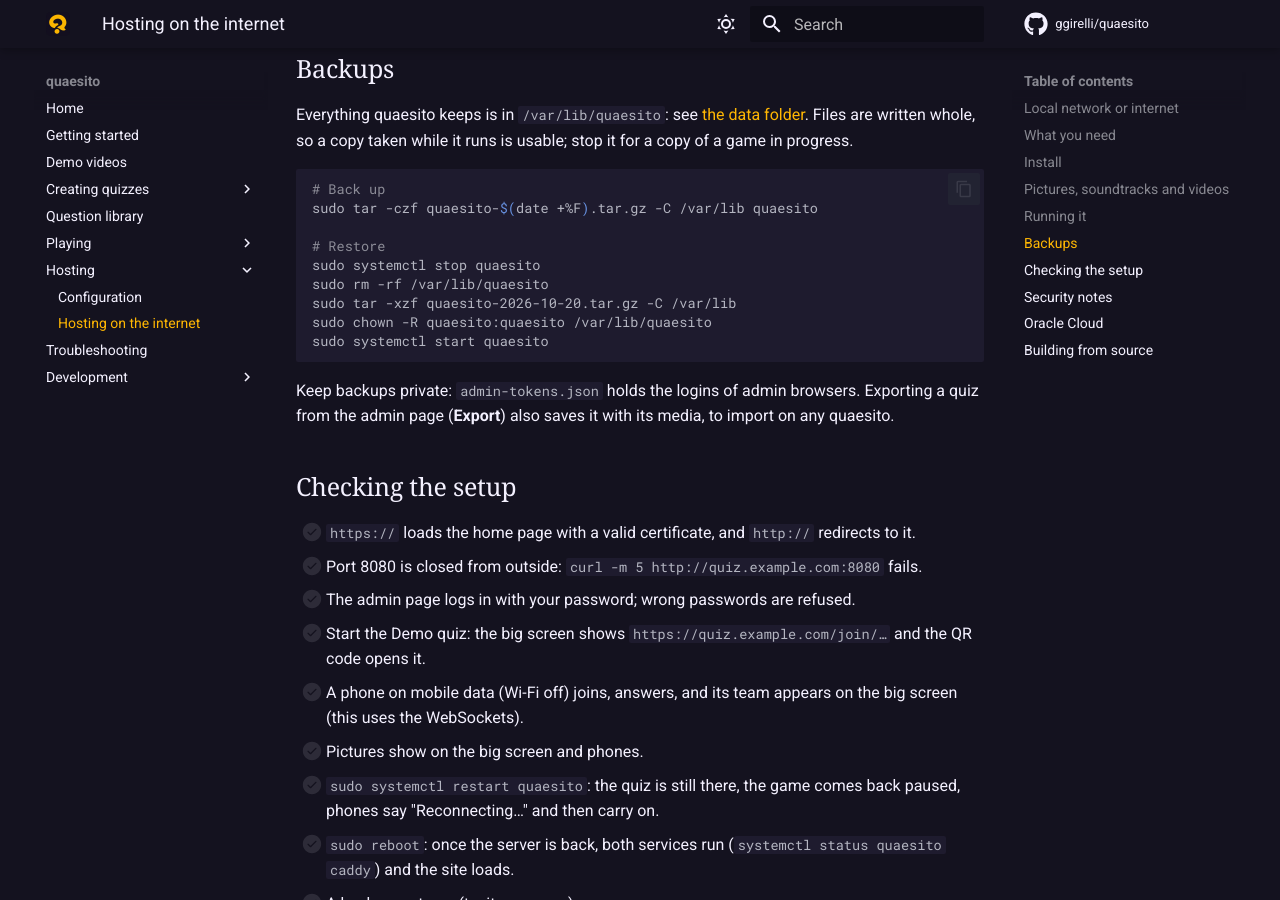
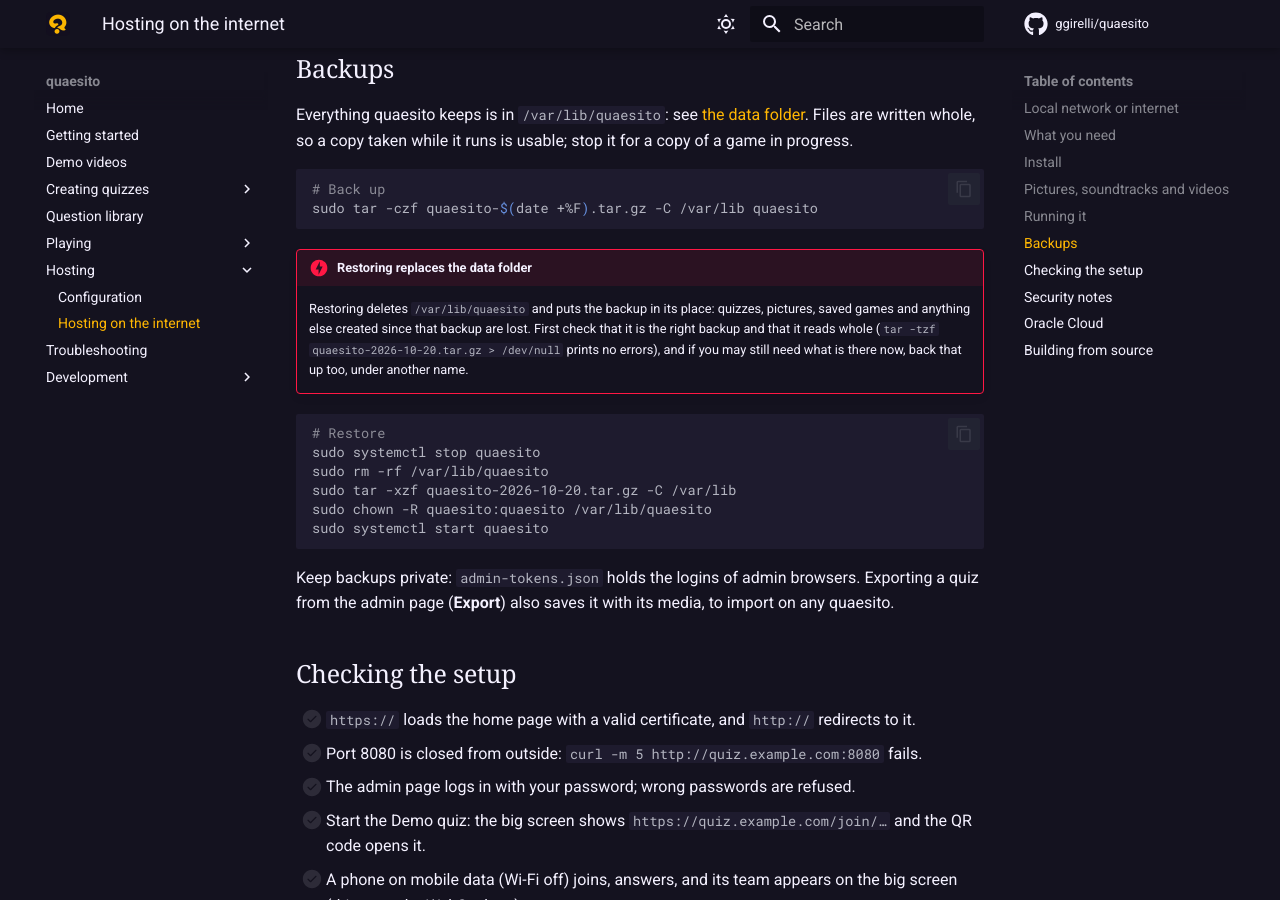
Before and after one commit to ggirelli/quaesito, an MkDocs documentation site: the page built from docs/deployment.md, in a window 1280 px wide and 900 px high, scrolled down 4471 px. Built offline with MkDocs 1.6.1 and Material for MkDocs 9.7.7, drawn with Linux system fonts in a browser that asks for light colours; plug-ins that fetch from the network failed and are left out.

Commit message:
docs(deployment): warn before a restore replaces the data folder
The restore commands delete /var/lib/quaesito before unpacking the
backup. Put a warning right before them: what is lost, how to check the
archive reads whole, and to back up the current folder under another
name (a same-day backup would overwrite the one being restored).

Co-Authored-By: Claude Opus 5.5 <noreply@anthropic.com>

````diff
--- a/docs/deployment.md
+++ b/docs/deployment.md
@@ -190,7 +190,15 @@ Files are written whole, so a copy taken while it runs is usable; stop it for a
 ```sh
 # Back up
 sudo tar -czf quaesito-$(date +%F).tar.gz -C /var/lib quaesito
+```
 
+!!! danger "Restoring replaces the data folder"
+    Restoring deletes `/var/lib/quaesito` and puts the backup in its place: quizzes, pictures, saved
+    games and anything else created since that backup are lost. First check that it is the right
+    backup and that it reads whole (`tar -tzf quaesito-2026-10-20.tar.gz > /dev/null` prints no
+    errors), and if you may still need what is there now, back that up too, under another name.
+
+```sh
 # Restore
 sudo systemctl stop quaesito
 sudo rm -rf /var/lib/quaesito
````
